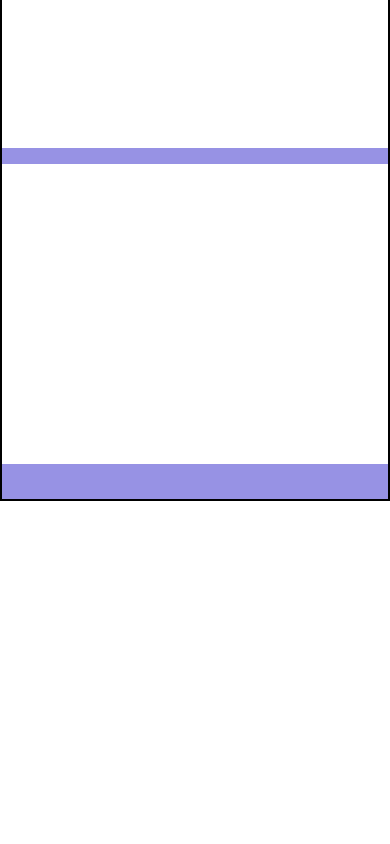
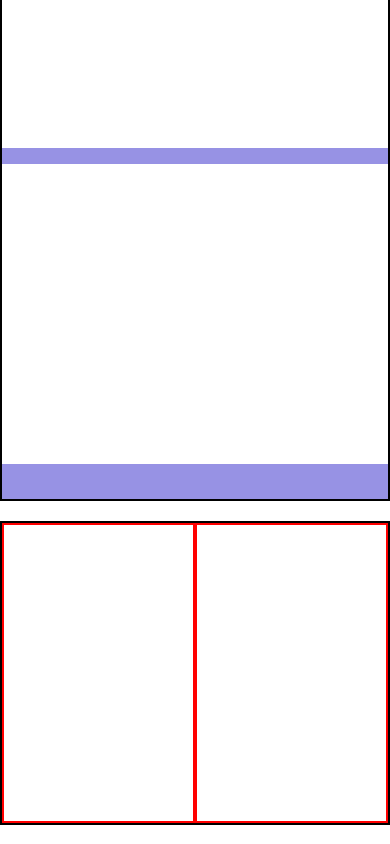
Before and after one commit to manuelcamaioni/htmlcss-responsive-layout, a plain HTML site: page index.html in a window 390 px wide. Shown: the part 5139-5983 px from the top of the page. Before the commit the page ends 5660 px from the top, so only its background shows below. Drawn offline with Linux system fonts and the light colour scheme.

Commit message:
fifth section raw layout responsive

```diff
--- a/index.html
+++ b/index.html
@@ -91,6 +91,13 @@
                 </div>
             </div>
         </section>
+
+        <section class="fifth-section">
+            <div class="container flex">
+                <div class="description-box highlight"></div>
+                <div class="user-quote highlight"></div>
+            </div>
+        </section>
     </main>
 </body>
 </html>
--- a/style.css
+++ b/style.css
@@ -122,6 +122,11 @@ section{
     margin-bottom: 1rem;
 }
 
+.fifth-section .description-box, .user-quote{
+    height: 300px;
+    width: 100%;
+}
+
 
 
 @media screen and (min-width: 480px){
@@ -149,6 +154,10 @@ section{
         width: calc(100% / 3 - 1rem);
         height: 300px;
         margin-bottom: 0;
+    }
+
+    .fifth-section .container{
+        flex-direction: column;
     }
 }
 
```
